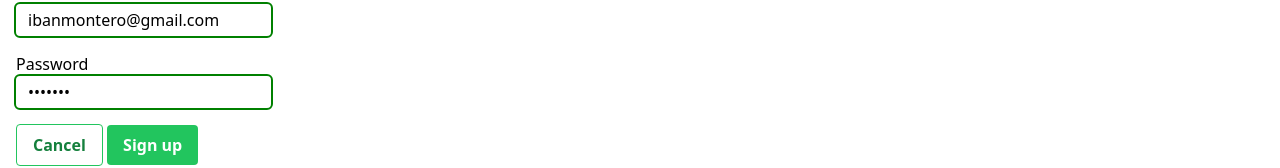
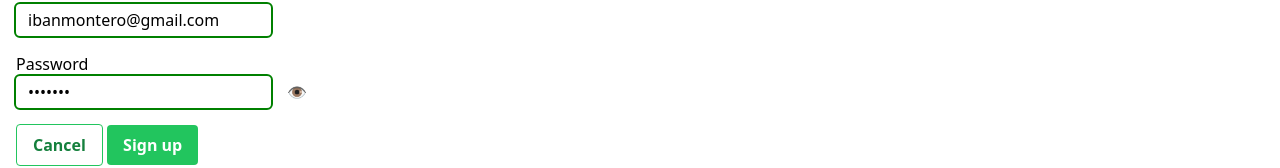
Before and after one commit to tentaclepurple/42_matcha, a SvelteKit app in the folder front/: page /signup in a window 1280 px wide. Shown: the part 356-524 px from the top of the page. Built offline with nearby package versions, Linux system fonts and the light colour scheme.

Commit message:
Improve signup password input

```diff
--- /dev/null
+++ b/front/src/lib/components/PasswordInput.svelte
@@ -0,0 +1,22 @@
+<script lang="ts">
+	export let id: string;
+	export let name: string;
+	export let value: string;
+
+	let showPassword = false;
+
+	const handleShowPassword = () => {
+		showPassword = !showPassword;
+	};
+</script>
+
+<div class="flex items-baseline justify-center gap-4">
+	<input type={showPassword ? 'text' : 'password'} {id} {name} {value} />
+	<button
+		type="button"
+		onclick={handleShowPassword}
+		aria-label={showPassword ? 'Hide password' : 'Show password'}
+	>
+		{showPassword ? '🔒' : '👁️'}
+	</button>
+</div>
--- a/front/src/routes/signup/+page.svelte
+++ b/front/src/routes/signup/+page.svelte
@@ -3,6 +3,7 @@
 	import Form from '$lib/components/Form.svelte';
 
 	import { goto } from '$app/navigation';
+	import PasswordInput from '$lib/components/PasswordInput.svelte';
 
 	let error: string = '';
 
@@ -59,7 +60,7 @@
 		</label>
 		<label>
 			Password
-			<input type="password" id="password" name="password" value="test123" />
+			<PasswordInput id="password" name="password" value="test123" />
 		</label>
 
 		<div>
@@ -68,6 +69,6 @@
 		</div>
 	</Form>
 	{#if error}
-		<p class="text-red-500 mt-4">{error}</p>
+		<p class="mt-4 text-red-500">{error}</p>
 	{/if}
 </div>
```
